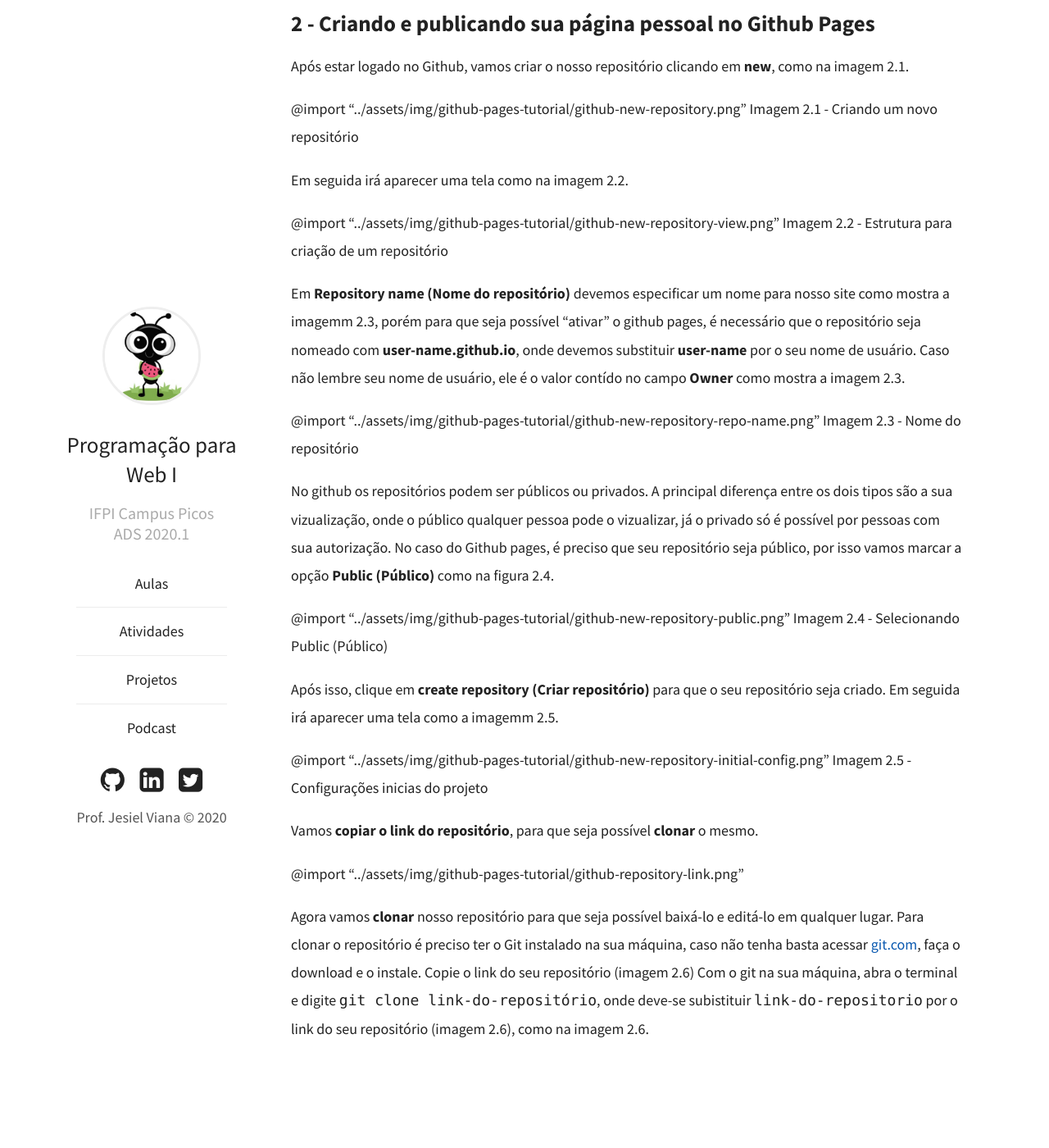
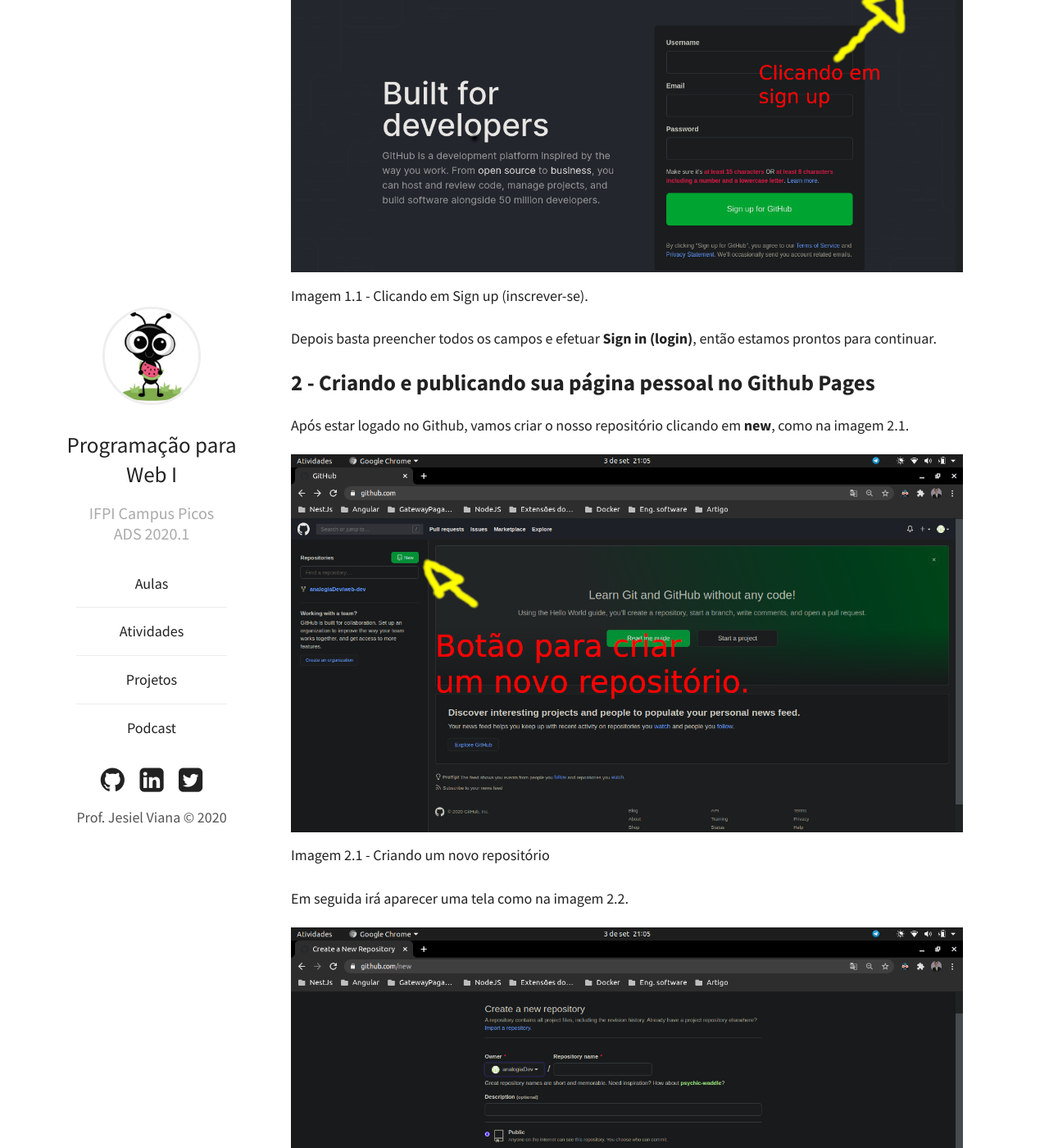
Before and after one commit to jesielviana/web-dev, a Jekyll site: the page built from tutoriais/github-pages.md, in a window 1280 px wide and 1400 px high, scrolled down 748 px. Shown: the whole window at 82% size. Built offline with Jekyll 4.4.1, drawn with Linux system fonts in a browser that asks for light colours; before the commit the page ends 2065 px from its top, so only the background shows below that; some of the changed text lies outside the part shown.

Commit message:
Refatoring of @import to []()

```diff
--- a/tutoriais/github-pages.md
+++ b/tutoriais/github-pages.md
@@ -17,41 +17,54 @@
 
 De forma rápida e prática, acesse [github.com](https://github.com/) e clique em **Sign up (inscrever-se)**, como mostra a imagemm 1.1.
 
-@import "../assets/img/github-pages-tutorial/github-signup.png"
+![Clicando em Sign up](../assets/img/github-pages/github-signup.png)
 Imagem 1.1 - Clicando em Sign up (inscrever-se).
 
 Depois basta preencher todos os campos e efetuar **Sign in (login)**, então estamos prontos para continuar.
 
 ## 2 - Criando e publicando sua página pessoal no Github Pages
 
-
 Após estar logado no Github, vamos criar o nosso repositório clicando em **new**, como na imagem 2.1.
 
-@import "../assets/img/github-pages-tutorial/github-new-repository.png"
+![Criando um novo repositório](../assets/img/github-pages/github-new-repository.png)
 Imagem 2.1 - Criando um novo repositório
 
 Em seguida irá aparecer uma tela como na imagem 2.2.
 
-@import "../assets/img/github-pages-tutorial/github-new-repository-view.png"
+![Estrutura para criação de um repositório](../assets/img/github-pages/github-new-repository-view.png)
 Imagem 2.2 - Estrutura para criação de um repositório
 
-Em **Repository name (Nome do repositório)** devemos especificar um nome para nosso site como mostra a imagemm 2.3, porém para que seja possível "ativar" o github pages, é necessário que o repositório seja nomeado com **user-name.github.io**, onde devemos substituir **user-name** por o seu nome de usuário. Caso não lembre seu nome de usuário, ele é o valor contído no campo **Owner** como mostra a imagem 2.3.
+Em **Repository name (Nome do repositório)** devemos especificar um nome para nosso site como mostra a imagemm 2.3, porém para que seja possível )ativar) o github pages, é necessário que o repositório seja nomeado com **user-name.github.io**, onde devemos substituir **user-name** por o seu nome de usuário. Caso não lembre seu nome de usuário, ele é o valor contído no campo **Owner** como mostra a imagem 2.3.
 
-@import "../assets/img/github-pages-tutorial/github-new-repository-repo-name.png"
+![Nome do repositório](../assets/img/github-pages/github-new-repository-repo-name.png)
 Imagem 2.3 - Nome do repositório
 
 No github os repositórios podem ser públicos ou privados. A principal diferença entre os dois tipos são a sua vizualização, onde o público qualquer pessoa pode o vizualizar, já o privado só é possível por pessoas com sua autorização. No caso do Github pages, é preciso que seu repositório seja público, por isso vamos marcar a opção **Public (Público)** como na figura 2.4.
 
-@import "../assets/img/github-pages-tutorial/github-new-repository-public.png"
+![Selecionando Public](../assets/img/github-pages/github-new-repository-public.png)
 Imagem 2.4 - Selecionando Public (Público)
 
 Após isso, clique em **create repository (Criar repositório)** para que o seu repositório seja criado. Em seguida irá aparecer uma tela como a imagemm 2.5.
 
-@import "../assets/img/github-pages-tutorial/github-new-repository-initial-config.png"
+![Configurações inicias do projeto](../assets/img/github-pages/github-new-repository-initial-config.png)
 Imagem 2.5 - Configurações inicias do projeto
 
 Vamos **copiar o link do repositório**, para que seja possível **clonar** o mesmo.
 
-@import "../assets/img/github-pages-tutorial/github-repository-link.png"
+![Copiando o link do repositório](../assets/img/github-pages/github-repository-link.png)
+Imagem 2.6 - Copiando o link do repositório
 
-Agora vamos **clonar** nosso repositório para que seja possível baixá-lo e editá-lo em qualquer lugar. Para clonar o repositório é preciso ter o Git instalado na sua máquina, caso não tenha basta acessar [git.com](https://git-scm.com/downloads), faça o download e o instale. Copie o link do seu repositório (imagem 2.6) Com o git na sua máquina, abra o terminal e digite ``git clone link-do-repositório``, onde deve-se subistituir ``link-do-repositorio`` por o link do seu repositório (imagem 2.6), como na imagem 2.6.
+Vá até a pasta no qual você irá salvar o projeto, clique com o botão direito e selecione a opção **Open Powershell here** no **windows** (Imagem 2.7) ou **Abrir no terminal** no **linux** (Imagem 2.8).
+
+![Abrindo pasta no terminal do windows](../assets/img/github-pages/open-folder-in-terminal-windows.png)
+Imagem 2.7 - Abrindo pasta no terminal do windows
+
+![Abrindo pasta no terminal do linux](../assets/img/github-pages/open-folder-in-terminal-linux.png)
+Imagem 2.8 - Abrindo pasta no terminal do linux
+
+Agora vamos **clonar** nosso repositório para que seja possível baixá-lo e editá-lo em qualquer lugar. Para clonar o repositório é preciso ter o Git instalado na sua máquina, caso não tenha basta acessar [git.com](https://git-scm.com/downloads), faça o download e o instale. Com o git na sua máquina e com o terminal que abrimos no passo anterior, digite ``git clone link-do-repositório`` (Imagem 2.9), onde deve-se subistituir ``link-do-repositorio`` por o link do seu repositório (imagem 2.6), por fim teremos baixado no nosso computador a pasta raiz do projeto.
+
+![Clonando o repositório](../assets/img/github-pages/clone-repository.png)
+imagem 2.9 - Clonando o repositório
+
+Após ter clonado, é possível vizualizar o repositório do projeto acessando a pasta que você escolheu ou apenas utilizando o comando `dir` no windows e `ls` no linux.
```
